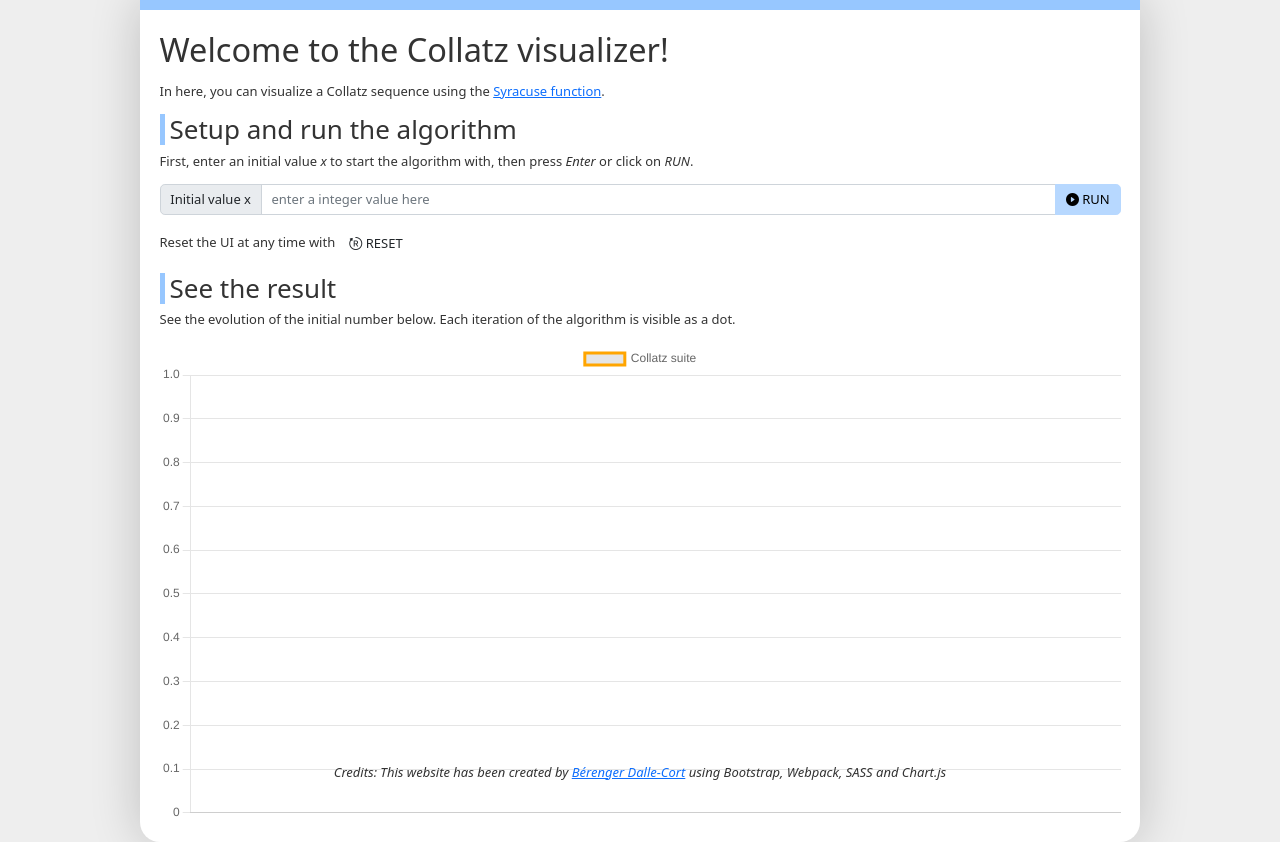
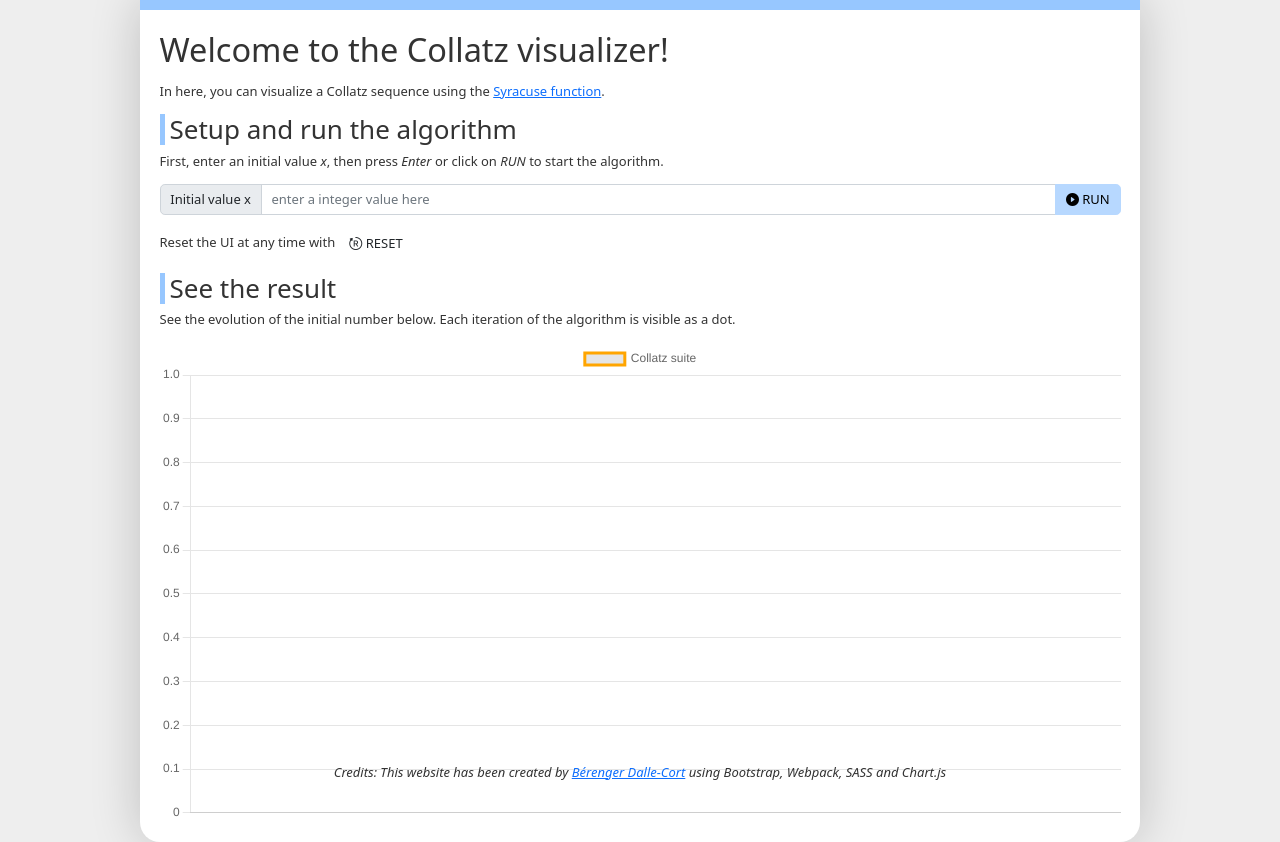
Before and after one commit to berdal84/collatz-conjecture, a website built with webpack: page src/static/index.html in a window 1280 px wide. Built offline with nearby package versions, Linux system fonts and the light colour scheme.

Commit message:
fix text

```diff
--- a/src/static/index.html
+++ b/src/static/index.html
@@ -12,7 +12,7 @@
       <h1 class="mb-3">Welcome to the Collatz visualizer!</h1>
       <p>In here, you can visualize a Collatz sequence using the <a href="https://en.wikipedia.org/wiki/Collatz_conjecture#Syracuse_function">Syracuse function</a>.</p>
       <h2 class="mt-3">Setup and run the algorithm</h2>
-      <p>First, enter an initial value <i>x</i> to start the algorithm with, then press <i>Enter</i> or click on <i>RUN</i>.</p>
+      <p>First, enter an initial value <i>x</i>, then press <i>Enter</i> or click on <i>RUN</i> to start the algorithm.</p>
       <div class="input-group mb-3">
           <span class="input-group-text" id="basic-addon1">Initial value x</span>
           <input id="init-input" type="text" class="form-control" placeholder="enter a integer value here"
```
